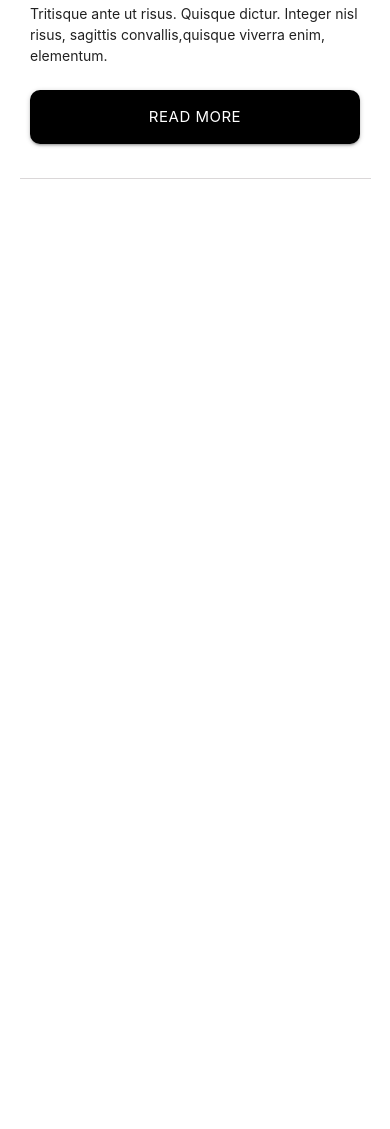
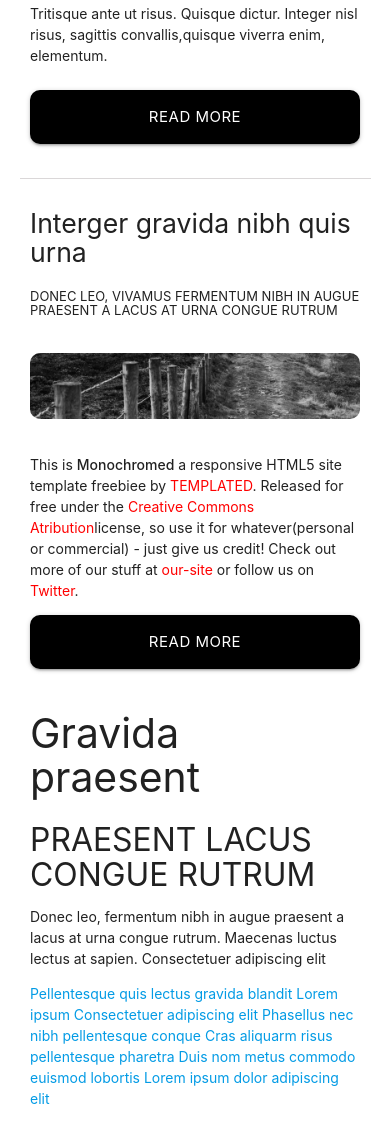
Before and after one commit to DianyelaMaldonado/-Layout-practice-implementation, a website: page src/index.html in a window 390 px wide. Shown: the part 1770-2899 px from the top of the page. Before the commit the page ends 1979 px from the top, so only its background shows below. Drawn offline with nearby package versions, Linux system fonts and the light colour scheme.

Commit message:
i added styles about section three mobile

```diff
--- a/src/index.html
+++ b/src/index.html
@@ -120,6 +120,54 @@
         </div>
     </section>
 
+    <section>
+        <div class="container">
+
+            <div class="row">
+                <div class="col s12 m8 l9">
+                    <h2 class="title-card-information">Interger gravida nibh quis urna</h2>
+                    <h4 class="subtitle-card-information">DONEC LEO, VIVAMUS FERMENTUM NIBH IN AUGUE PRAESENT A LACUS AT
+                        URNA CONGUE RUTRUM</h4>
+                    <div class="card card-wrapper">
+                        <div class="card-image">
+                            <img src="assets/long-seccion.jpg" class="cards-images information-card">
+                        </div>
+                        <div>
+                            <p>This is <strong>Monochromed</strong> a responsive HTML5 site template freebiee by <a
+                                    href="#" class="links-description">TEMPLATED</a>. Released for
+                                free under the <a href="#" class="links-description">Creative Commons
+                                    Atribution</a>license, so use it for
+                                whatever(personal or
+                                commercial) - just give us credit! Check out more of our stuff at <a href="#"
+                                    class="links-description">our-site</a> or follow us
+                                on <a href="#" class="links-description">Twitter</a>.
+                            </p>
+                        </div>
+                        <div>
+                            <a class="waves-effect waves-light btn-large black card-buttons">READ MORE</a>
+                        </div>
+                    </div>
+                </div>
+
+                <div class="col s12 m4 l3">
+                    <h3>Gravida praesent</h3>
+                    <h4>PRAESENT LACUS CONGUE RUTRUM</h4>
+                    <p>Donec leo, fermentum nibh in augue praesent a lacus at urna congue rutrum. Maecenas luctus lectus
+                        at sapien. Consectetuer adipiscing elit</p>
+
+                    <a href="#">Pellentesque quis lectus gravida blandit</a>
+                    <a href="#">Lorem ipsum Consectetuer adipiscing elit</a>
+                    <a href="#">Phasellus nec nibh pellentesque conque</a>
+                    <a href="#">Cras aliquarm risus pellentesque pharetra</a>
+                    <a href="#">Duis nom metus commodo euismod lobortis</a>
+                    <a href="#">Lorem ipsum dolor adipiscing elit</a>
+                </div>
+            </div>
+
+        </div>
+    </section>
+
+
     <script type="text/javascript" src="main.js"></script>
     <script src="https://cdnjs.cloudflare.com/ajax/libs/materialize/1.0.0/js/materialize.min.js"></script>
 </body>
--- a/src/style.css
+++ b/src/style.css
@@ -98,6 +98,14 @@ a.waves-effect.waves-light.btn-large.black.card-buttons{
 padding: 24px 0!important;
 }
 
+.links-description{
+    color: #ff0000;
+}
+
+img.cards-images.information-card {
+    margin: 35px 0;
+}
+
 
 @media only screen and (min-width: 1024px) and (max-width: 1600px) {
 
@@ -148,4 +156,13 @@ padding: 24px 0!important;
         margin: 10px 0 30px 0;
     }
 
+    h2.title-card-information{
+    font-size: 1.9em;
+    margin: 0;
+    }
+
+    h4.subtitle-card-information {
+    font-size: small;
 }
+
+}
```
